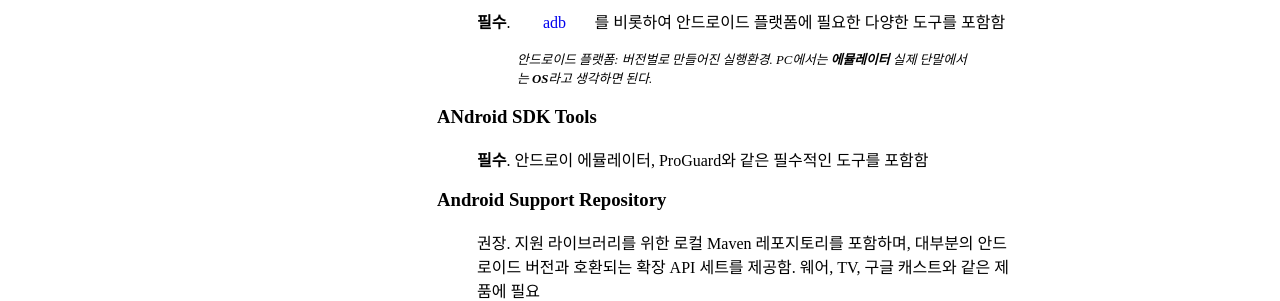
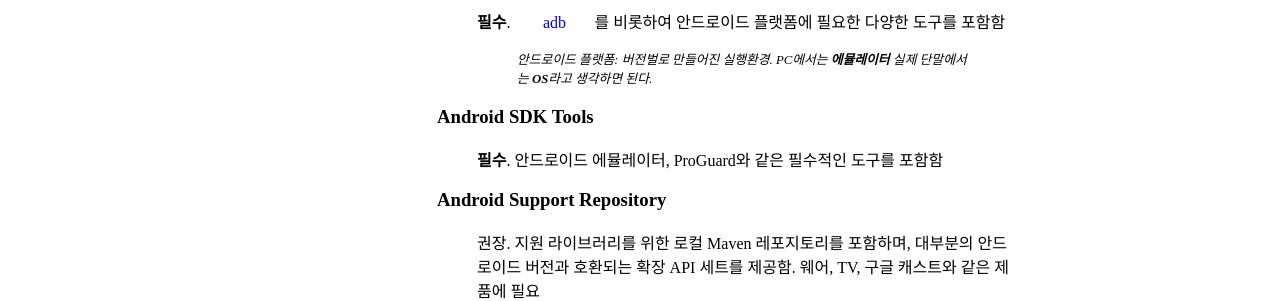
Before and after one commit to BreadKey/breadkey.github.io, a Jekyll site: the page built from _posts/2018-12-31-android-studio-settings.md, in a window 1280 px wide and 900 px high. Shown: the part 401-702 px from the top of the window. Built offline with Jekyll 4.4.1, drawn with Linux system fonts in a browser that asks for light colours.

Commit message:
오타 수정

```diff
--- a/_posts/2018-12-31-android-studio-settings.md
+++ b/_posts/2018-12-31-android-studio-settings.md
@@ -14,8 +14,8 @@
 >> **필수**. [adb](https://developer.android.com/studio/command-line/adb?hl=ko)를 비롯하여 안드로이드 플랫폼에 필요한 다양한 도구를 포함함
 >>> *안드로이드 플랫폼: 버전벌로 만들어진 실행환경. PC에서는 **에뮬레이터** 실제 단말에서는 **OS**라고 생각하면 된다.*{: style="font-size: 0.8em;"}
 
-> ### ANdroid SDK Tools
->> **필수**. 안드로이 에뮬레이터, ProGuard와 같은 필수적인 도구를 포함함
+> ### Android SDK Tools
+>> **필수**. 안드로이드 에뮬레이터, ProGuard와 같은 필수적인 도구를 포함함
 
 > ### Android Support Repository
 >> 권장. 지원 라이브러리를 위한 로컬 Maven 레포지토리를 포함하며, 대부분의 안드로이드 버전과 호환되는 확장 API 세트를 제공함. 웨어, TV, 구글 캐스트와 같은 제품에 필요
```
